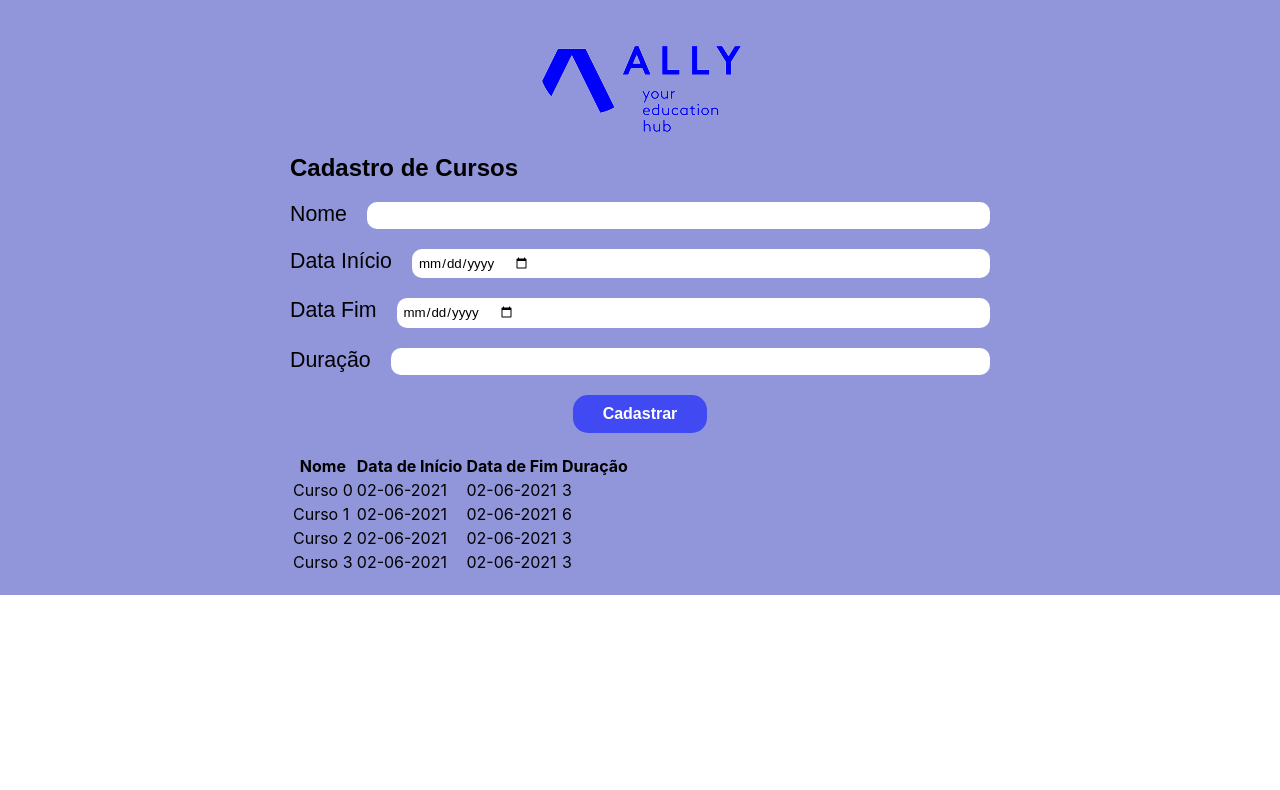
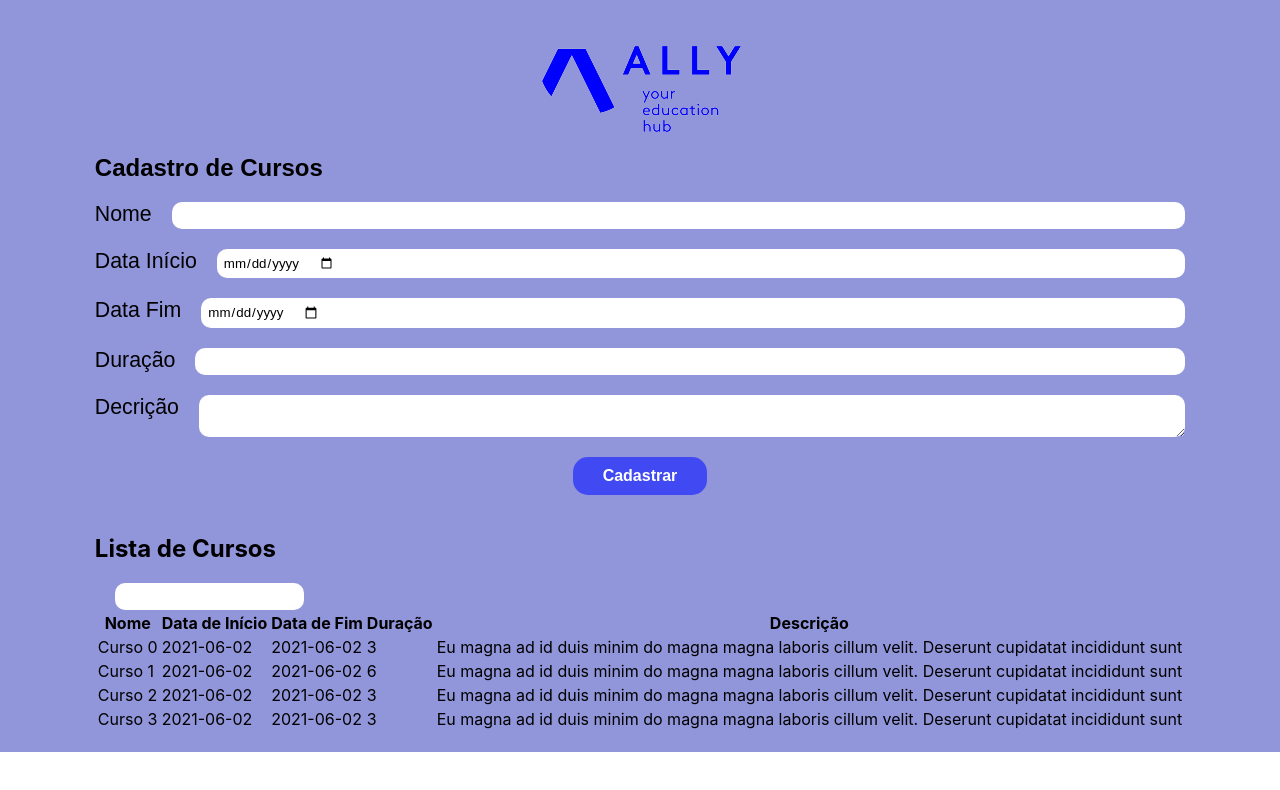
Before and after one commit to NayFreire/allycursos, a React (Create React App) app: page / in a window 1280 px wide. Shown: the top 790 px of the page. Built offline with nearby package versions, Linux system fonts and the light colour scheme; a web font is replaced by a local one.

Commit message:
Adição do campo descrição

```diff
--- a/src/App.js
+++ b/src/App.js
@@ -12,29 +12,33 @@ function App() {
         id: 0,
         name: 'Curso 0',
         duration: 3,
-        startDate: '02-06-2021',
-        endDate: '02-06-2021'
+        startDate: '2021-06-02',
+        endDate: '2021-06-02',
+        desc: 'Eu magna ad id duis minim do magna magna laboris cillum velit. Deserunt cupidatat incididunt sunt'
       },
       {
           id: 1,
           name: 'Curso 1',
           duration: 6,
-          startDate: '02-06-2021',
-          endDate: '02-06-2021'
+          startDate: '2021-06-02',
+          endDate: '2021-06-02',
+          desc: 'Eu magna ad id duis minim do magna magna laboris cillum velit. Deserunt cupidatat incididunt sunt'
       },
       {
           id: 2,
           name: 'Curso 2',
           duration: 3,
-          startDate: '02-06-2021',
-          endDate: '02-06-2021'
+          startDate: '2021-06-02',
+          endDate: '2021-06-02',
+          desc: 'Eu magna ad id duis minim do magna magna laboris cillum velit. Deserunt cupidatat incididunt sunt'
       },
       {
           id: 3,
           name: 'Curso 3',
           duration: 3,
-          startDate: '02-06-2021',
-          endDate: '02-06-2021'
+          startDate: '2021-06-02',
+          endDate: '2021-06-02',
+          desc: 'Eu magna ad id duis minim do magna magna laboris cillum velit. Deserunt cupidatat incididunt sunt'
       }
     ]
   )
--- a/src/components/AddCourse.js
+++ b/src/components/AddCourse.js
@@ -9,6 +9,7 @@ const AddCourse = ({addCourse, courses}) => {
     const [startDate, setStartDate] = useState('')
     const [endDate, setEndDate] = useState('')
     const [duration, setDuration] = useState(0)
+    const [desc, setDesc] = useState('')
 
     const today = new Date()
     let day = today.getDate()
@@ -17,6 +18,7 @@ const AddCourse = ({addCourse, courses}) => {
 
     let minDate
 
+    //Caso o dia for menor que 10, é necessário adicionar um zero na frente
     if(day<10){
         minDate = `${year}-0${day}-${day}`
     }
@@ -24,6 +26,7 @@ const AddCourse = ({addCourse, courses}) => {
         minDate = `${year}-${day}-${day}`
     }
 
+    //Caso o mês for menor que 10, é necessário adicionar um zero na frente
     if(month<10){
         minDate = `${year}-0${month+1}-${day}`
     }
@@ -38,15 +41,11 @@ const AddCourse = ({addCourse, courses}) => {
             name: name,
             startDate: startDate,
             endDate: endDate,
-            duration: duration
+            duration: duration,
+            desc: desc
         }
 
         addCourse({newCourse})
-
-        setName('')
-        setStartDate('')
-        setEndDate('')
-        setDuration(0)
     }
 
     return (
@@ -69,7 +68,7 @@ const AddCourse = ({addCourse, courses}) => {
                     </div>
                     <div className='divInput'>
                         <label htmlFor="" className='labelTxt'>Data Fim</label>
-                        <input type='date' className='inputs' required
+                        <input type='date' className='inputs' min={minDate} required
                         onChange={(e) => {setEndDate(e.target.value)}}/>
                     </div>
                     <div className='divInput'>
@@ -77,10 +76,25 @@ const AddCourse = ({addCourse, courses}) => {
                         <input type='number' className='inputs' required
                         onChange={(e) => {setDuration(e.target.value)}}/>
                     </div>
+                    <div className='divInput'>
+                        <label htmlFor="" className='labelTxt'>Decrição</label>
+                        <textarea className='inputs' required onChange={(e) => {setDesc(e.target.value)}}/>
+                    </div>
                     <div id="btnDivAdd">
                         <input id='btnAdd' type="submit" value="Cadastrar" />
                     </div>
                 </form>
+
+                <h2>Lista de Cursos</h2>
+                <input type='text' className='inputs'
+                onChange={(e) => {
+                    courses.forEach(c => {
+                        if(e.target.value === c.name){
+                            console.log('ACHOU')
+
+                        }
+                    });
+                }}/>
 
                 <Courses courses={courses}/>
             </div>
--- a/src/components/Course.js
+++ b/src/components/Course.js
@@ -5,6 +5,7 @@ const Course = ({course}) => {
             <td>{course.startDate}</td>
             <td>{course.endDate}</td>
             <td>{course.duration}</td>
+            <td>{course.desc}</td>
         </tr>
     )
 }
--- a/src/components/Courses.js
+++ b/src/components/Courses.js
@@ -10,6 +10,7 @@ const Courses = ({courses}) => {
                     <th>Data de Início</th>
                     <th>Data de Fim</th>
                     <th>Duração</th>
+                    <th>Descrição</th>
                 </tr>
 
                 <>
```
